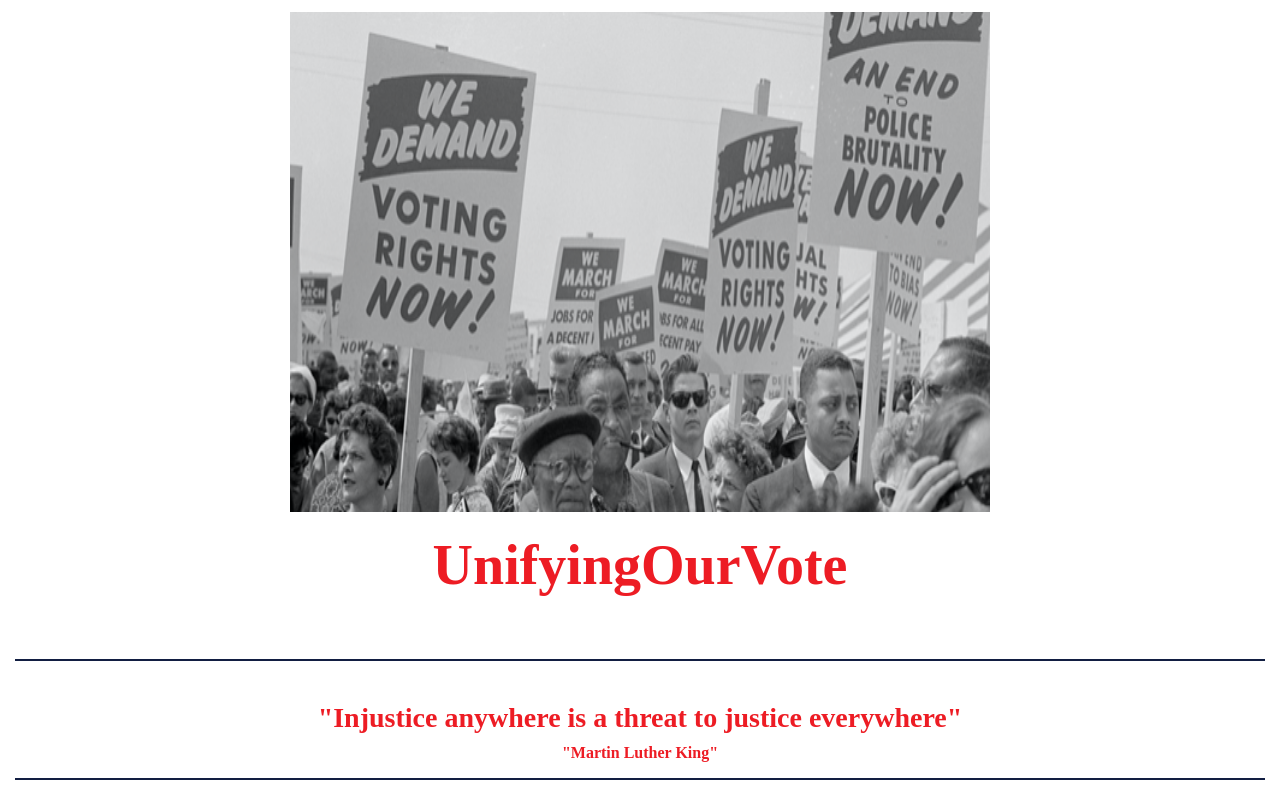
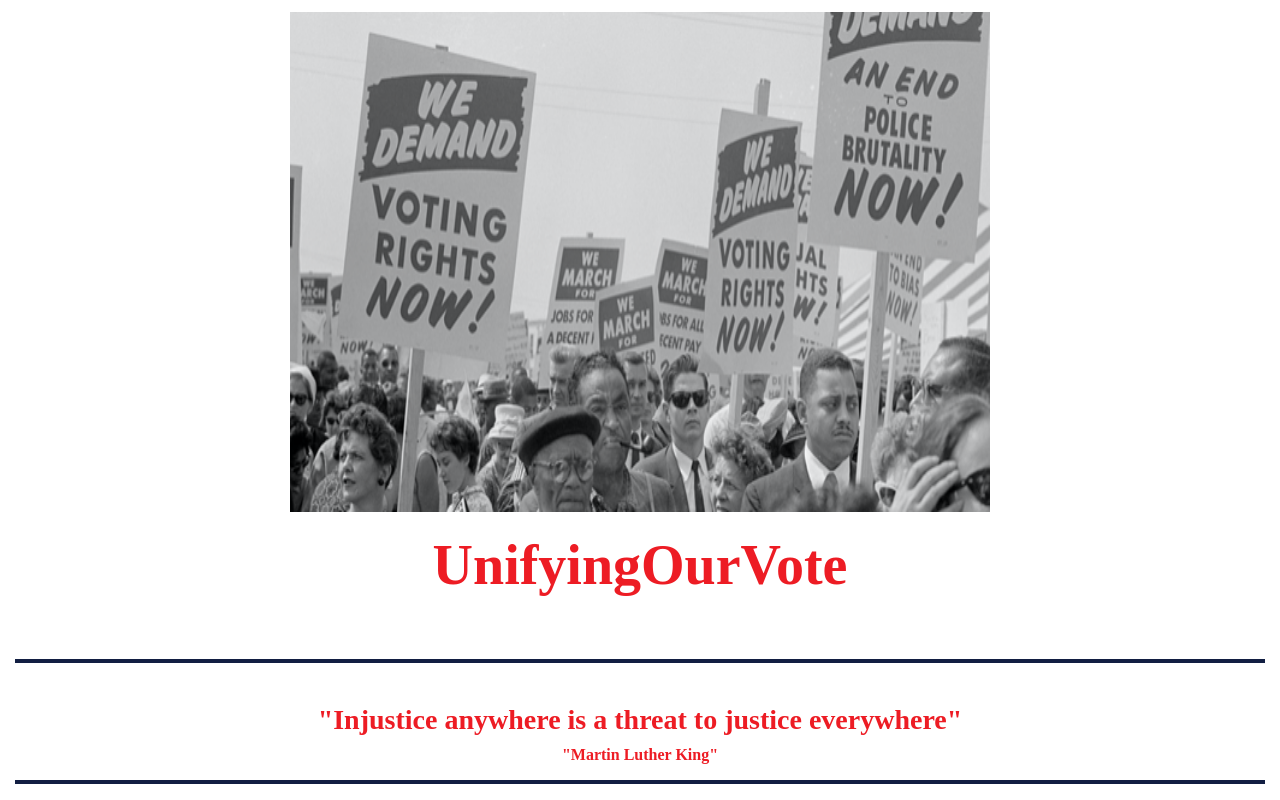
Before and after one commit to Wendyf02/UnifyingOurVote, a React (Create React App) app in the folder client/: page / in a window 1280 px wide. Shown: the part 2625-3425 px from the top of the page. Built offline with nearby package versions, Linux system fonts and the light colour scheme.

Commit message:
rvsd hr line

```diff
--- a/client/src/App.js
+++ b/client/src/App.js
@@ -1,7 +1,6 @@
 import React from "react";
 import { BrowserRouter as Router, Route, Switch } from "react-router-dom";
 import Jumbotron from "./components/Jumbotron"
-// import Header from "./components/Header"
 import Home from "./components/Home"
 
 
--- a/client/src/components/Home/style.css
+++ b/client/src/components/Home/style.css
@@ -85,7 +85,7 @@
 
 
 hr {
-    border-top:2px solid rgb(18, 30, 66)!important;
+    border-top:4px solid rgb(18, 30, 66)!important;
 }
 
 
```
Also changed, not shown: client/src/components/Header.js (deleted, +0 -12 lines).
